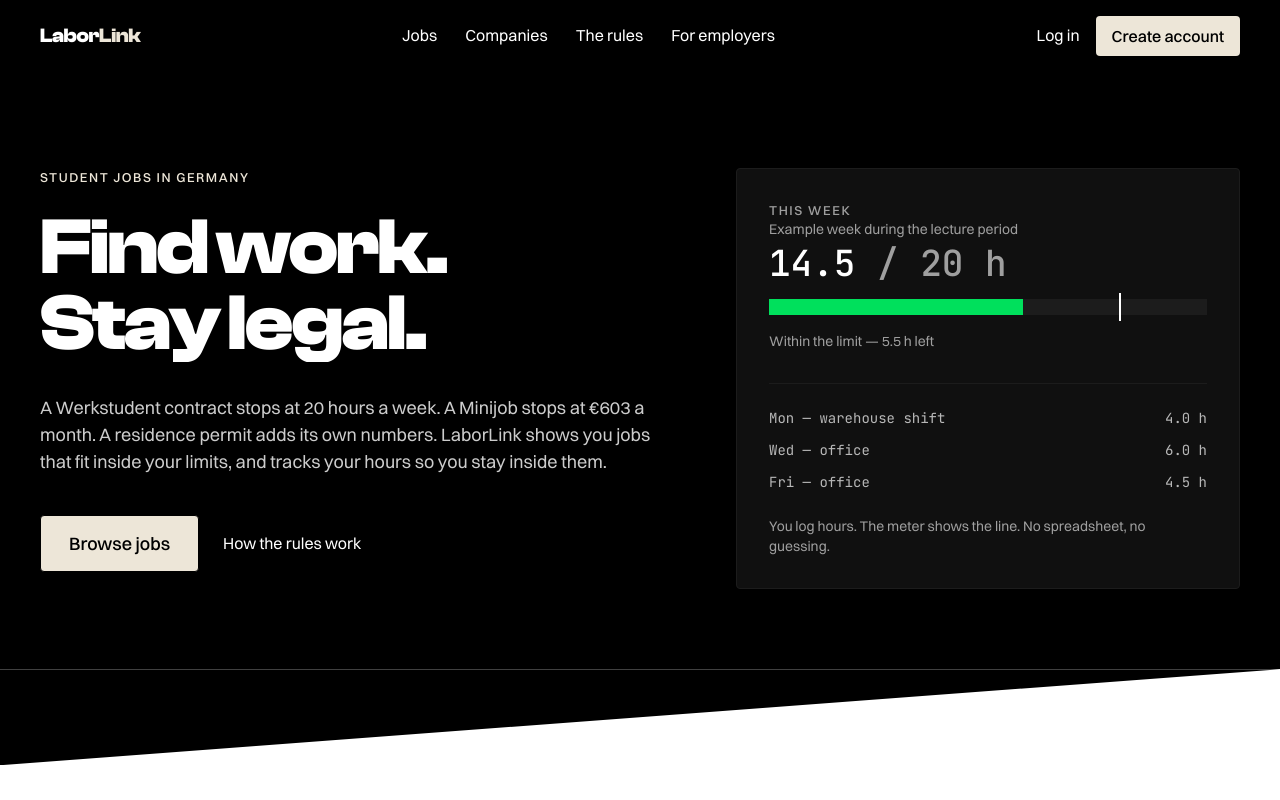
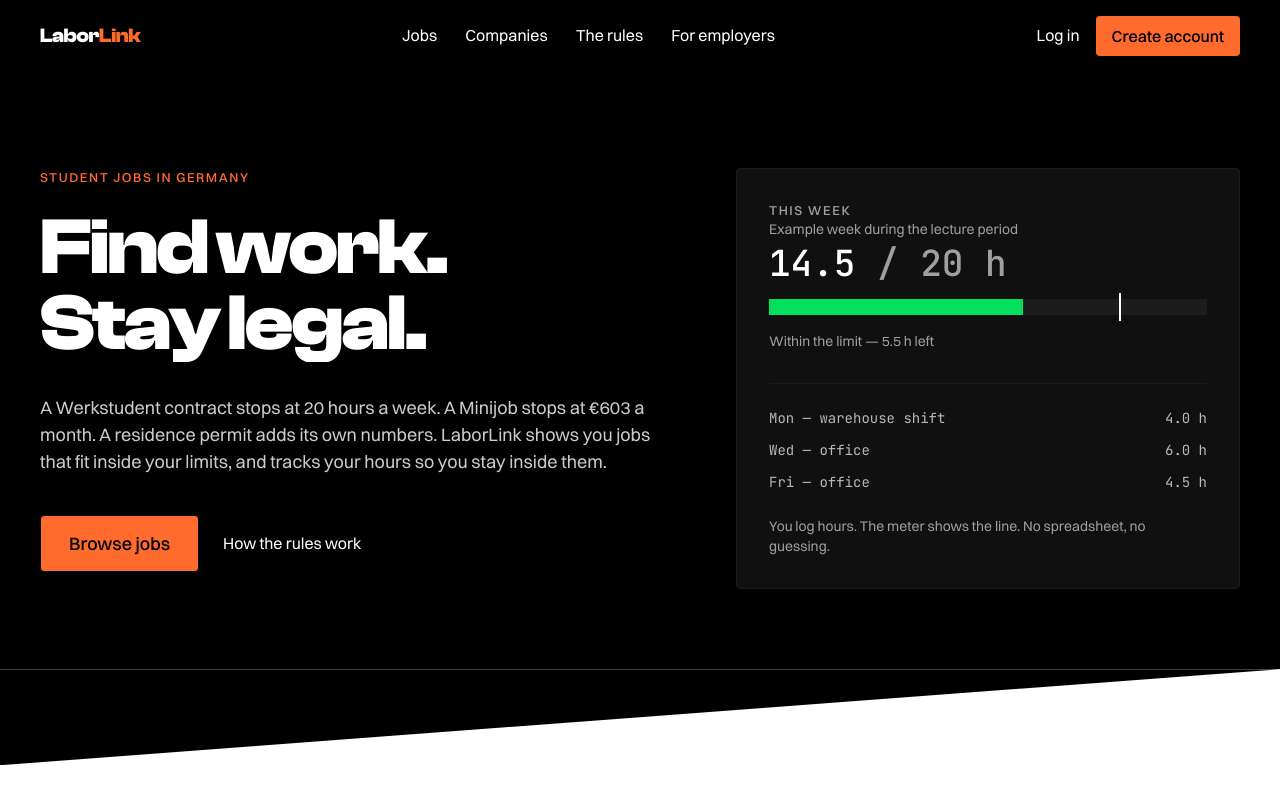
Before and after one commit to Ilf-Ali-Momin/LaborLink, a Next.js app: page / in a window 1280 px wide. Shown: the top 800 px of the page. Built offline with nearby package versions, Linux system fonts and the light colour scheme; no server answers; the database is empty; a web font is replaced by a local one.

Commit message:
style: signal color to vivid orange #FF6B2C, burnt orange #C2410C on white

```diff
--- a/app/globals.css
+++ b/app/globals.css
@@ -9,8 +9,8 @@
   --color-hairline: #e4e4e4;
 
   /* Signal — roughly one accent element per viewport */
-  --color-signal: #ede6d8;
-  --color-signal-dk: #7a6549;
+  --color-signal: #ff6b2c;
+  --color-signal-dk: #c2410c;
 
   /* Semantic compliance states */
   --color-under: #00e05c;
```
Also changed, not shown: .claude-flow/neural/stats.json, 1 other file (tests, documents, lock files or other folders).
